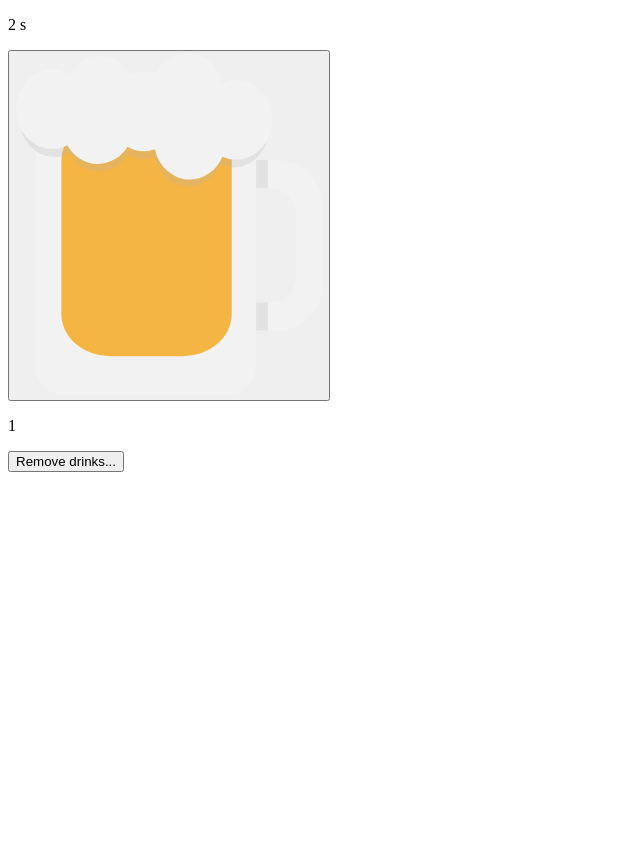
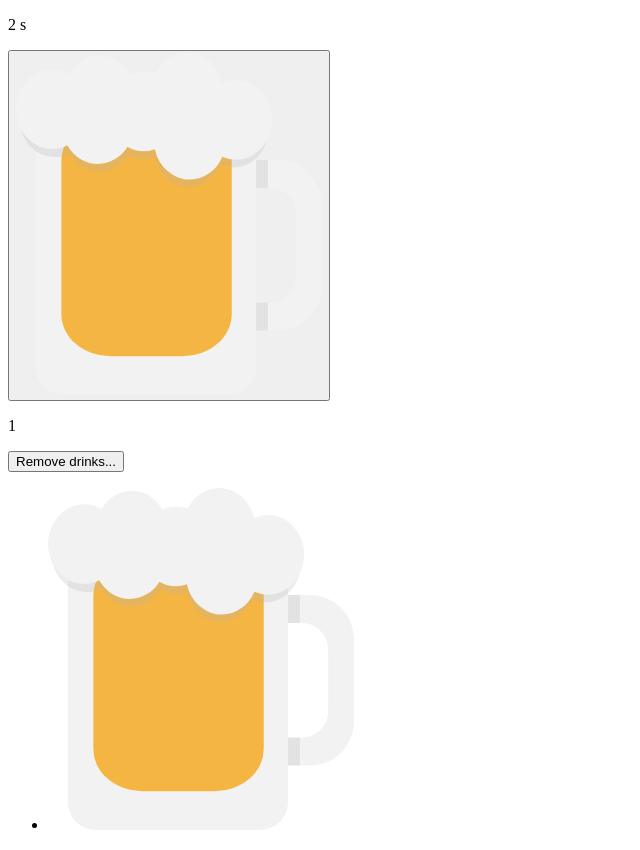
Before and after one commit to marhaupt/drinkcounter, a React (Create React App) app: page / in a window 1280 px wide. Both pictures are taken after a click on the button "add drink". Shown: the whole page, without its empty margins (0-640 px from the left). Before the commit the page ends 800 px from the top, so only its background shows below. Built offline with nearby package versions, Linux system fonts and the light colour scheme; the HTML template or start-up script is replaced by a standard one.

Commit message:
simple list working

```diff
--- a/src/App.js
+++ b/src/App.js
@@ -3,6 +3,7 @@ import Timer from './components/Timer';
 import ButtonAddDrink from './components/ButtonAddDrink';
 import ButtonRemoveDrinks from './components/ButtonRemoveDrinks';
 import DrinkCounter from './components/DrinkCounter';
+import DrinkList from './components/DrinkList';
 
 class App extends Component {
   state = {
@@ -51,6 +52,7 @@ class App extends Component {
         <ButtonAddDrink addDrink={this.addDrink} />
         <DrinkCounter numberOfDrinks={this.state.drinks.length} />
         <ButtonRemoveDrinks removeAllDrinks={this.removeAllDrinks} />
+        <DrinkList drinks={this.state.drinks} />
       </main>
     );
   }
--- /dev/null
+++ b/src/components/DrinkList.js
@@ -0,0 +1,26 @@
+import React from 'react';
+
+const DrinkList = ({ drinks }) => {
+  let lastDrink = 0;
+  return (
+    <ul className="drink-list">
+      {drinks.map(drink => {
+        const elapsed = lastDrink ? drink - lastDrink : 0;
+        lastDrink = drink;
+        const time = elapsed > 0 ? Math.floor(elapsed / 1000) + ' s' : '';
+        return (
+          <li key={drink}>
+            {time}
+            <img
+              src="./imgs/beer.svg"
+              alt="small drink"
+              className="small-drink"
+            />
+          </li>
+        );
+      })}
+    </ul>
+  );
+};
+
+export default DrinkList;
--- a/src/main.css
+++ b/src/main.css
@@ -57,3 +57,18 @@ p {
   font-size: 2em;
   color: #999;
 }
+
+.drink-list {
+  list-style-type: none;
+  margin: 0;
+  padding: 0;
+  display: flex;
+}
+
+.drink-list li {
+  margin: 0.5em;
+}
+
+.small-drink {
+  height: 1.5em;
+}
```
